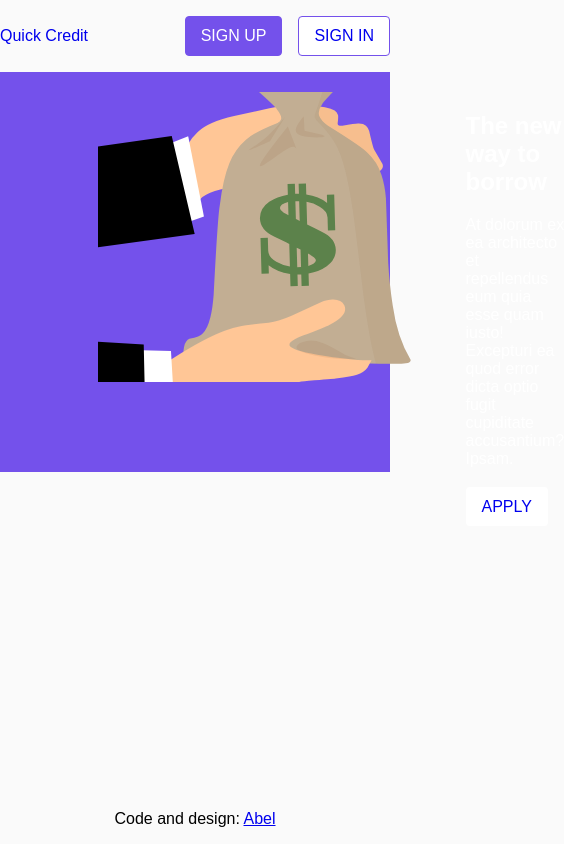
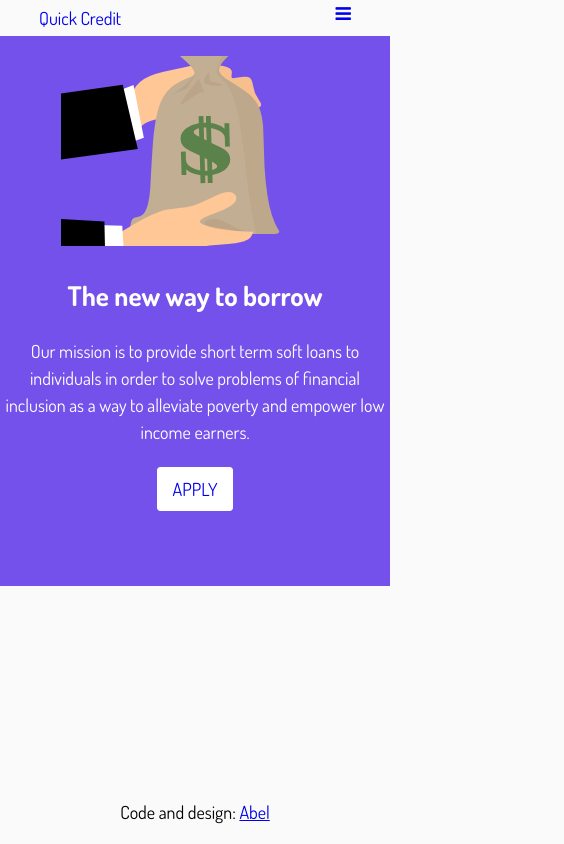
Before and after one commit to Bam92/quickCredit, a plain HTML site: page UI/index.html in a window 390 px wide. Shown: the whole page, 564 px wide, since content can reach past the window. Drawn offline with Linux system fonts and the light colour scheme.

Commit message:
style (home): add media query properties
[#165472424]

```diff
--- a/UI/css/style.css
+++ b/UI/css/style.css
@@ -1,15 +1,22 @@
+@import url("https://fonts.googleapis.com/css?family=Dosis:400,700");
+
 body, html {
    height: 100%;
    margin: 0;
    padding: 0;
-   font-family: 'Helvitica', sans-serif;
+   /*font-family: 'Helvitica', sans-serif;*/
+   font: 18px/1.5 "Dosis", sans-serif;
    font-weight: 400;
-   font-size: 1rem;
+   /*font-size: 1rem;*/
    background: #fafafa;
 }
 
 * {
     outline: none !important;
+}
+
+.hamburger {
+   display: none;
 }
 
 .container{
@@ -21,17 +28,6 @@ body, html {
     height: 100% !important;
 }
 
-/*body {
-
-   height: 100vh;
-   /*margin: -20px 0 50px;
-   font-family: "Montserrat",sans-serif;
-   font-weight: 400;
-   font-size: 1rem;
-   background: #fafafa;
-
-
-}
 */
 /* -------------------------------
             Navbar
@@ -39,6 +35,7 @@ body, html {
 header {
    margin: auto;
    max-width: 1280px;
+   font-size: 1.4rem;
    /*width: 100%;*/
 }
 
@@ -91,24 +88,18 @@ header a, #applyBtn a {
 
    background-color: #7451eb;
    /*background: url(images/finance.jpg) no-repeat center center; */
-   height: 400px;
+   /*height: 400px;*/
    background-size: cover;
-   min-height: 100%;
+   /*min-height: 100%;*/
    /*min-width: 100%;*/
    width: 100%;
-   /*display: flex;*/
+   min-height: 500px;
 
 }
 
 .callToAction h1 {
    color: #FFFFFF;
 }
-
-/*span span {
-   background-color: rgb(0, 54, 104);
-   box-shadow: rgb(0, 54, 104) 16px 0px 0px, rgb(0, 54, 104) -16px 0px 0px;
-   /*color: rgb(255, 255, 255);
-}*/
 
 .callToAction img {
    width: 368px;
@@ -144,8 +135,6 @@ header a, #applyBtn a {
    margin-top: 30px;
    margin-bottom: 25px;
 }
-
-
 
 /*---------------------------------------
        FORM
@@ -404,3 +393,47 @@ border-bottom: 1px solid rgba(0, 0, 0, 0.92);
    padding: 0 !important;
    background: #fff;
 }
+
+/*----------------------------------------
+            Media query
+-----------------------------------------*/
+@media only screen and (min-width: 200px) and (max-width: 640px) {
+   .callToAction_wrapper {
+      display: flex;
+      flex-direction: column;
+      max-width: 100%;
+      /*justify-content: center;*/
+      text-align: center;
+      /*align-content: center;*/
+   }
+
+   .callToAction img {
+      width: 268px;
+      height: 190px;
+   }
+
+   .callToAction {
+
+      height: 550px;
+   }
+
+
+/* Style the hamburger menu */
+.hamburger {
+   /*background: black;*/
+   display: block;
+   position: absolute;
+   right: 0;
+   top: 0;
+ }
+
+ .mainHeader_logo {
+    /*text-align: center;*/
+ }
+
+ nav ul > li {
+    display: none;
+ }
+
+
+}
--- a/UI/index.html
+++ b/UI/index.html
@@ -5,14 +5,14 @@
    <title>Quick Credit | The new way to borrow</title>
    <meta name="viewport" content="width=device-width, initial-scale=1">
    <meta http-equiv="X-UA-Compatible" content="ie=edge">
+   <link rel="stylesheet" href="https://cdnjs.cloudflare.com/ajax/libs/font-awesome/4.7.0/css/font-awesome.min.css">
    <link rel="stylesheet" href="css/style.css">
 </head>
 <body>
-  <!-- Main content -->
-  <main class="mainContent" role="main">
 
      <!-- Header -->
      <header>
+      <div class="container">
 
         <nav class="navbar" role="navigation">
           <div><a class="mainHeader_logo" href="#">Quick Credit</a></div>
@@ -24,9 +24,14 @@
               <li class="navItem sign"><a href="templates/signin.html">Sign In</a></li>
            </ul>
         </nav>
-
+        <a href="#" class="hamburger">
+            <i class="fa fa-bars"></i>
+        </a>
+      </div>
      </header>
 
+     <!-- Main content -->
+  <main class="mainContent" role="main">
      <!-- Call to action -->
      <section class="callToAction">
       <div class="callToAction_wrapper">
@@ -35,7 +40,11 @@
         <h1 id="homeTitle">
         <span class="bckgTitle">The new way to borrow </span>
         </h1>
-        <p>At dolorum ex ea architecto et repellendus eum quia esse quam iusto! Excepturi ea quod error dicta optio fugit cupiditate accusantium? Ipsam.</p>
+        <p>Our mission is to provide short term soft loans to individuals in order to solve problems of financial inclusion as a way to alleviate poverty and empower low
+            income earners.</p>
+         <!--p>We beleive in a world where evryone should have the possibility to borrow money in a short delay! Is this your case? We are
+            there to help your dream comes true. Don't wait!
+         </p-->
         <div id="applyBtn">
            <a href="templates/application.html">Apply</a>
         </div>
@@ -45,11 +54,12 @@
 
      </section>
 
+   </main>
      <!-- Footer -->
      <footer>
         <p>Code and design: <a href="www.abelmbula.com">Abel</a></p>
      </footer>
-  </main>
+
 
   <script src="js/data.js"></script>
   <script src="../js/app.js"></script>
```
Lines whose indentation alone changed are shown as unchanged.
